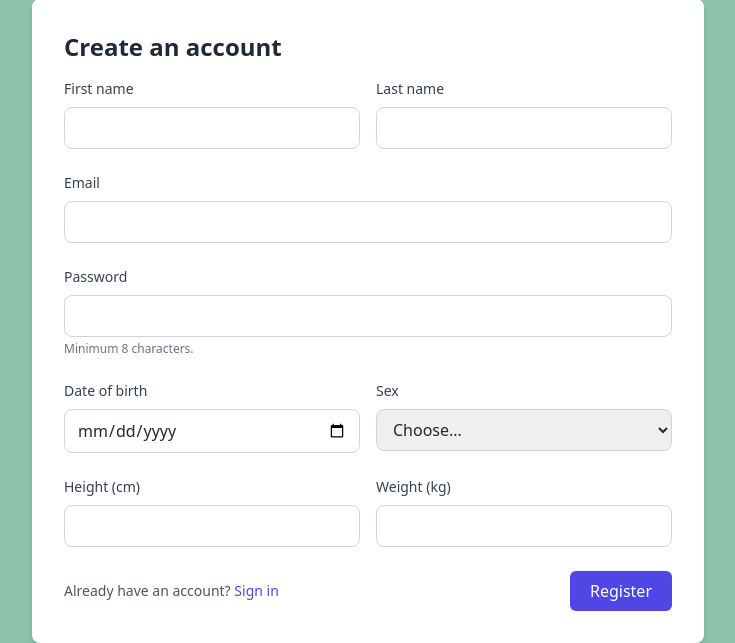
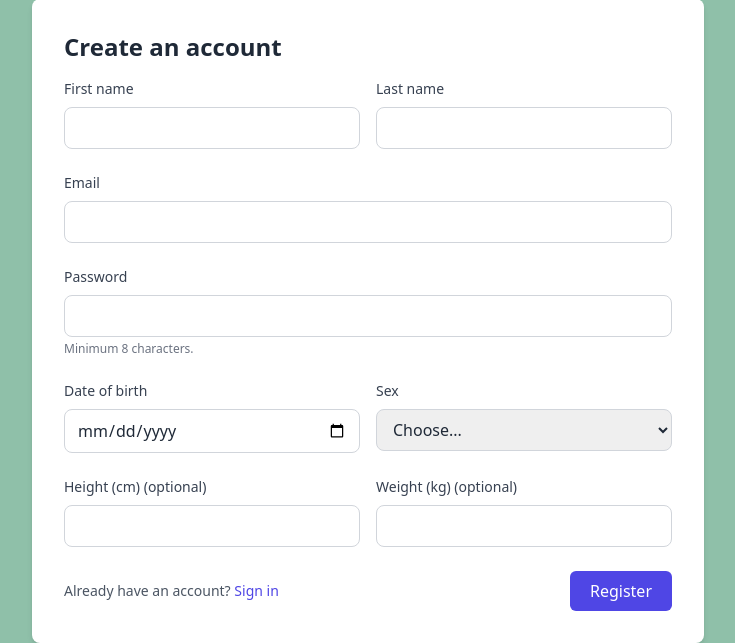
Before and after one commit to dingoskye/Healthy-app, a PHP site: page /register.php in a window 1280 px wide. Shown: the part 157-800 px from the top of the page, without its empty margins (272-1007 px from the left). Run offline with PHP 8.4, Linux system fonts and the light colour scheme; some libraries are stand-ins or nearby versions.

Commit message:
register does not require height and weight anymore

```diff
--- a/register.php
+++ b/register.php
@@ -33,12 +33,6 @@ if (isset($_POST['submit'])) {
     }
     if ($sex === '') {
         $errors['sex'] = 'Answer is required.';
-    }
-    if ($height === '' || !is_numeric($height)) {
-        $errors['height'] = 'Height (cm) is required and must be numeric.';
-    }
-    if ($weight === '' || !is_numeric($weight)) {
-        $errors['weight'] = 'Weight (kg) is required and must be numeric.';
     }
 
     if (empty($errors)) {
@@ -145,13 +139,13 @@ if (isset($_POST['submit'])) {
 
             <div class="grid grid-cols-1 sm:grid-cols-2 gap-4">
                 <div>
-                    <label for="height" class="block text-sm font-medium text-gray-700 mb-1">Height (cm)</label>
+                    <label for="height" class="block text-sm font-medium text-gray-700 mb-1">Height (cm) (optional)</label>
                     <input id="height" name="height" type="number" step="0.01" min="0" required
                            class="mt-1 w-full rounded-lg border border-gray-300 px-3 py-2 focus:ring-2 focus:ring-blue-500 focus:outline-none" />
                 </div>
 
                 <div>
-                    <label for="weight" class="block text-sm font-medium text-gray-700 mb-1">Weight (kg)</label>
+                    <label for="weight" class="block text-sm font-medium text-gray-700 mb-1">Weight (kg) (optional)</label>
                     <input id="weight" name="weight" type="number" step="0.01" min="0" required
                            class="mt-1 w-full rounded-lg border border-gray-300 px-3 py-2 focus:ring-2 focus:ring-blue-500 focus:outline-none" />
                 </div>
```
